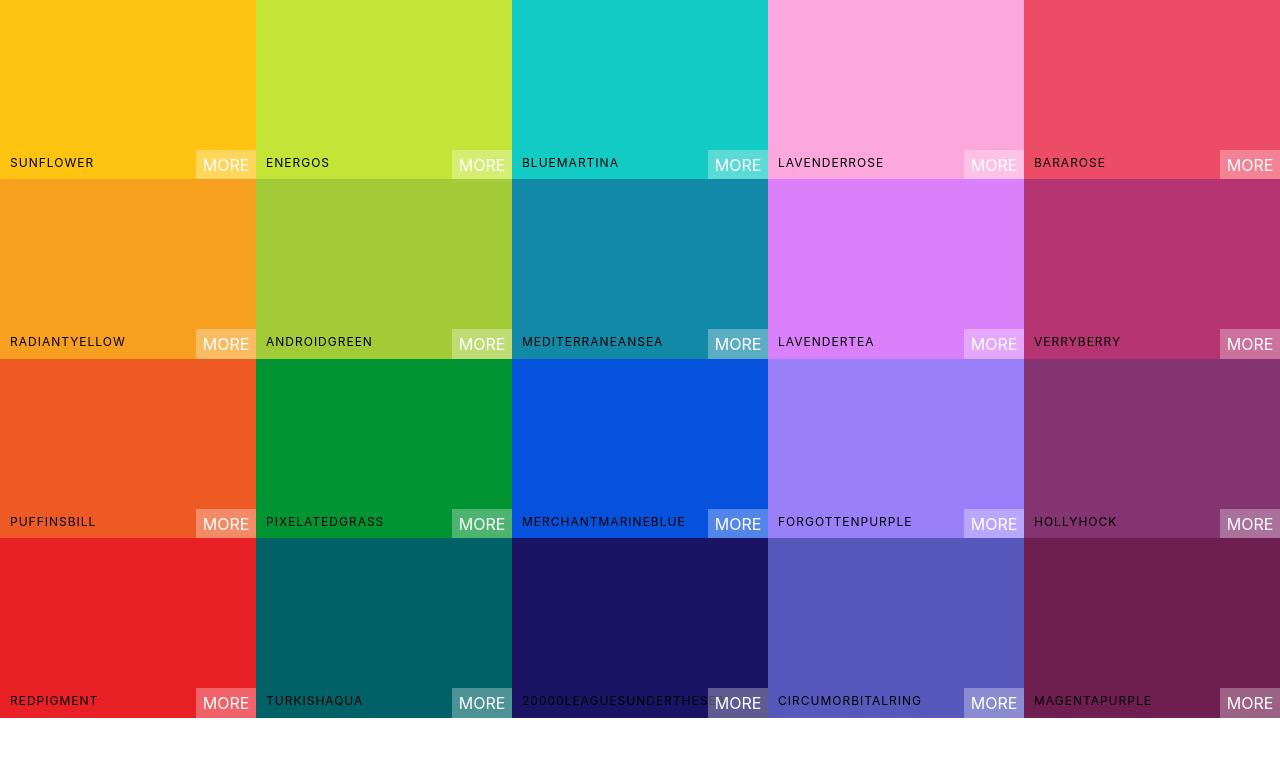
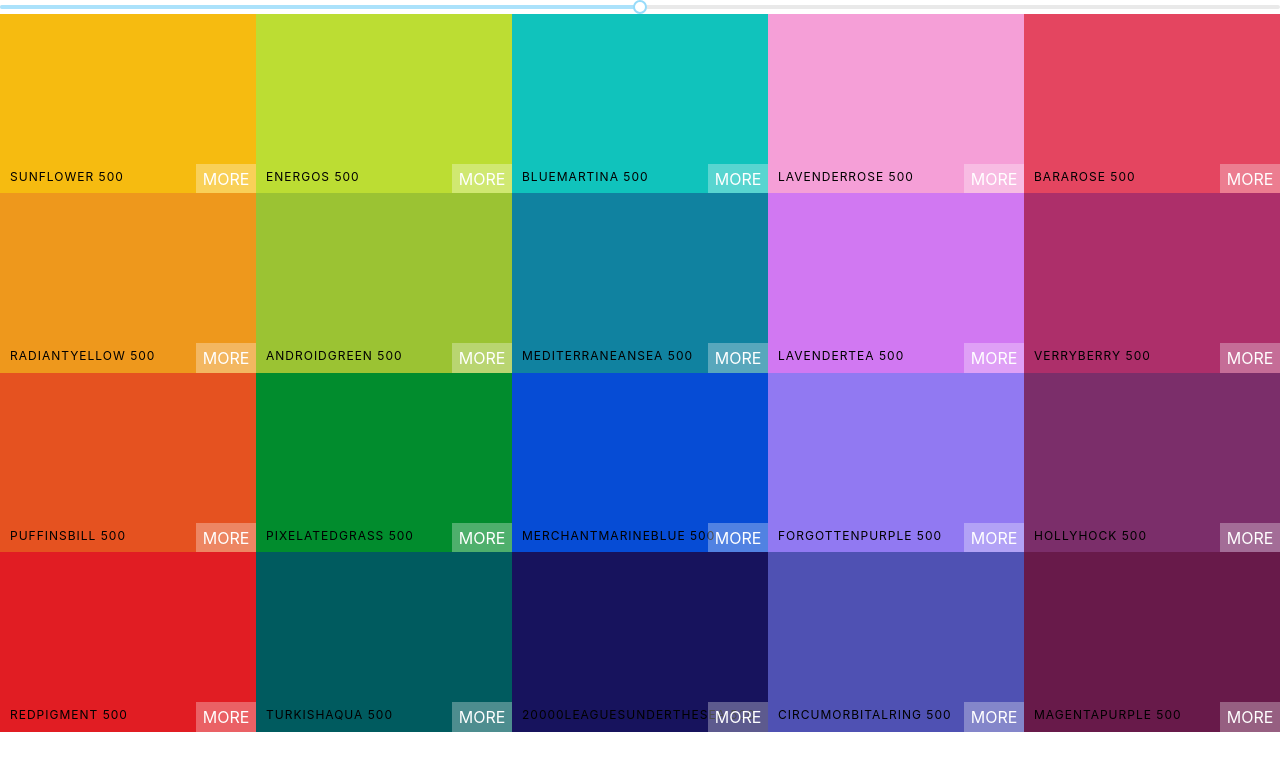
Before and after one commit to ezzeldenWork/color-app, a React (Create React App) app: page / in a window 1280 px wide. Shown: the top 770 px of the page. Built offline with nearby package versions, Linux system fonts and the light colour scheme.

Commit message:
add Slider Cheneg

```diff
--- a/package.json
+++ b/package.json
@@ -7,6 +7,7 @@
     "@testing-library/react": "^11.1.0",
     "@testing-library/user-event": "^12.1.10",
     "chroma-js": "^2.1.2",
+    "rc-slider": "^9.7.2",
     "react": "^17.0.2",
     "react-copy-to-clipboard": "^5.0.4",
     "react-dom": "^17.0.2",
--- a/src/App.js
+++ b/src/App.js
@@ -5,10 +5,9 @@ import {genetatrPalette} from "./colorHelpers";
 
 export class App extends Component {
   render() {
-    console.log(genetatrPalette(seedColors[2]));
     return (
       <div>
-        <Palette {...seedColors[2]} />
+        <Palette palette={genetatrPalette(seedColors[2])} />
       </div>
     );
   }
--- a/src/Palette.js
+++ b/src/Palette.js
@@ -1,15 +1,36 @@
 import React, {Component} from "react";
 import ColorBox from "./ColorBox";
 import "./Palette.css";
-
+import Slider from "rc-slider";
+import "rc-slider/assets/index.css";
 
 export class Palette extends Component {
+  constructor(props) {
+    super(props);
+    this.state = {level: 500};
+    this.chengeLevel = this.chengeLevel.bind(this);
+  }
+
+  chengeLevel(level) {
+    this.setState({level});
+  }
+
   render() {
-    const colorBoxs = this.props.colors.map((color) => (
-      <ColorBox background={color.color} name={color.name} />
+    const {colors} = this.props.palette;
+    const {level} = this.state;
+    const colorBoxs = colors[level].map((color) => (
+      <ColorBox background={color.hex} name={color.name} step={100} />
     ));
+
     return (
       <div className="palette">
+        <Slider
+          defaultValue={this.state.level}
+          min={100}
+          max={900}
+          step={100}
+          onAfterChange={this.chengeLevel}
+        />
         <div className="palette-colors">{colorBoxs}</div>
       </div>
     );
--- a/src/colorHelpers.js
+++ b/src/colorHelpers.js
@@ -18,7 +18,7 @@ function genetatrPalette(starterPaletee) {
       newPalette.colors[levels[i]].push({
         name: `${color.name} ${levels[i]}`,
         id: color.name.toLowerCase().replace(/ /g, "-"),
-        hax: scale[i],
+        hex: scale[i],
         rgb: chroma(scale[i]).css(),
         rgba: chroma(scale[i])
           .css()
```
Also changed, not shown: 1 other file (tests, documents, lock files or other folders).
